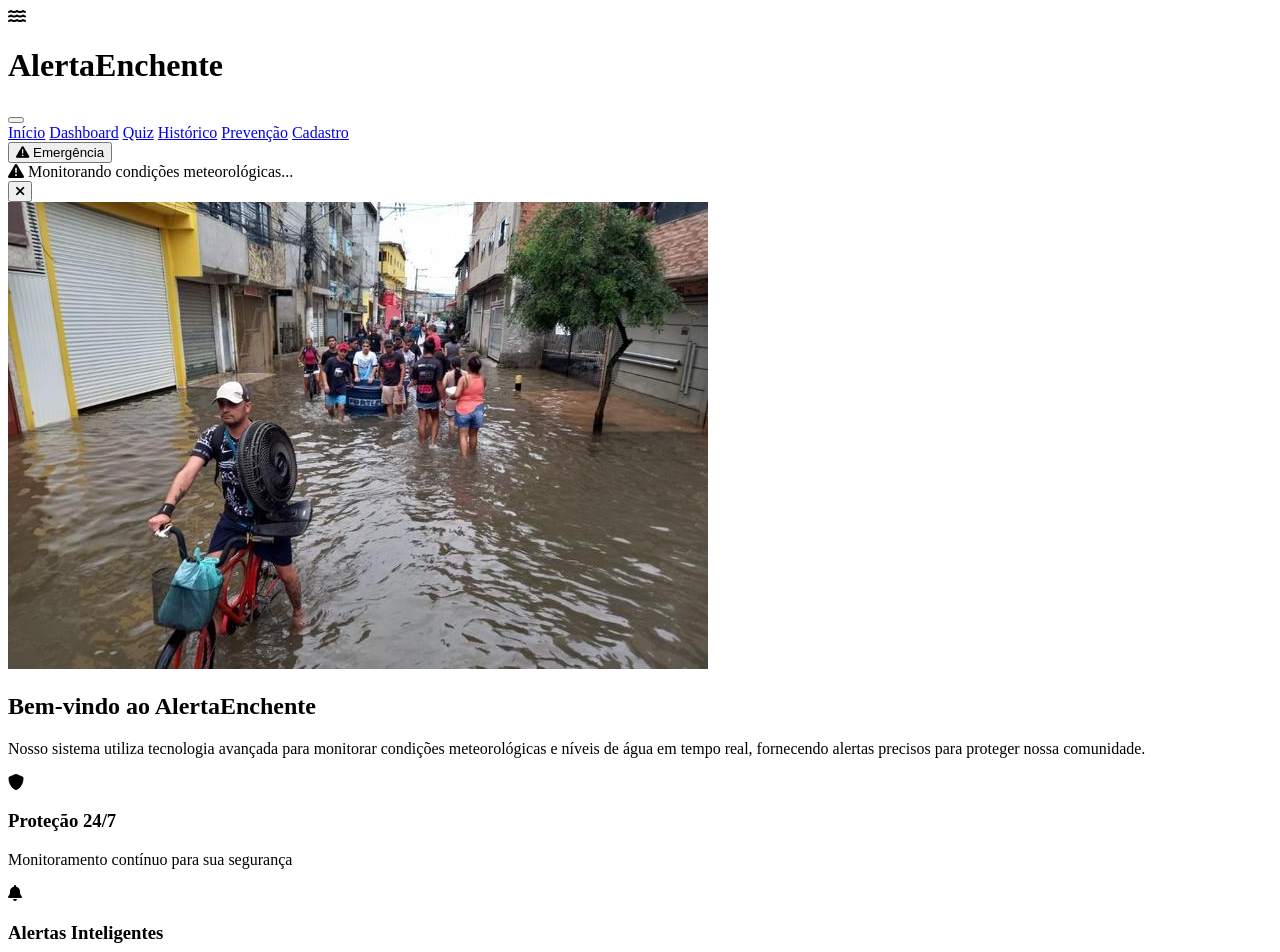
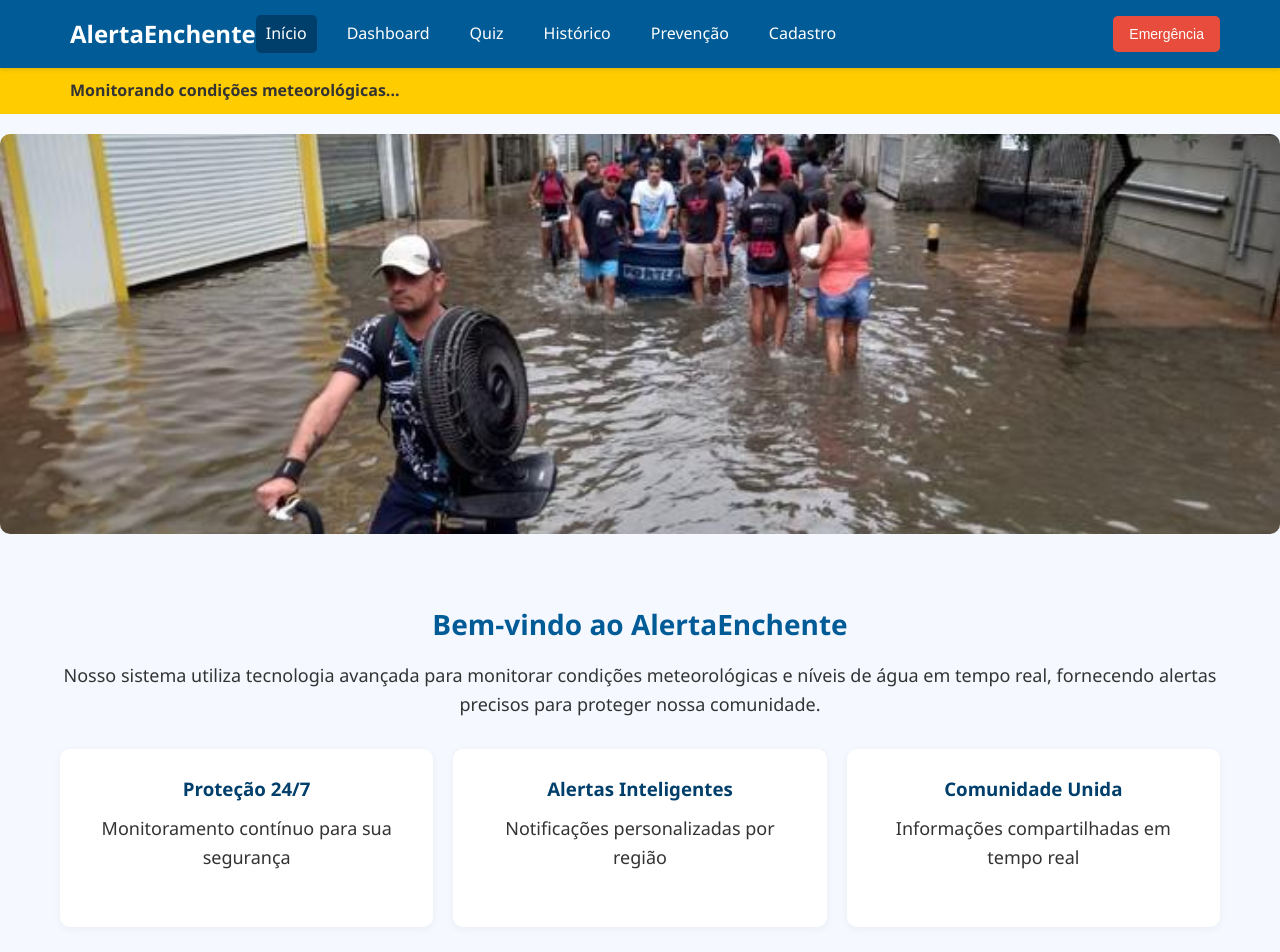
Before and after one commit to Global-solution-FIAP-2025/Alertaenchente-, a plain HTML site: page index.html in a window 1280 px wide. Shown: the top 952 px of the page. Drawn offline with Linux system fonts and the light colour scheme; files that its build step writes are made by us from their sources.

Commit message:
css da index

```diff
--- a/index.html
+++ b/index.html
@@ -4,8 +4,8 @@
     <meta charset="UTF-8">
     <meta name="viewport" content="width=device-width, initial-scale=1.0">
     <title>AlertaEnchente - Sistema de Monitoramento</title>
-    <link rel="stylesheet" href="./src/estilo.css">
-    <link href="https://cdnjs.cloudflare.com/ajax/libs/font-awesome/6.0.0/css/all.min.css" rel="stylesheet">
+    <link rel="stylesheet" href="src/css/estilo.css">
+
 </head>
 <body>
     <!-- Header -->
--- a/src/css/estilo.css
+++ b/src/css/estilo.css
@@ -0,0 +1,278 @@
+/* Reset e base */
+* {
+    margin: 0;
+    padding: 0;
+    box-sizing: border-box;
+}
+
+body {
+    font-family: 'Segoe UI', Tahoma, Geneva, Verdana, sans-serif;
+    background-color: #f5f9ff;
+    color: #333;
+    line-height: 1.6;
+}
+
+img {
+    max-width: 100%;
+    height: auto;
+}
+
+.container {
+    max-width: 1200px;
+    margin: 0 auto;
+    padding: 0 20px;
+}
+
+/* Header */
+.header {
+    background-color: #005b96;
+    color: white;
+    padding: 15px 0;
+    box-shadow: 0 2px 4px rgba(0,0,0,0.1);
+    position: sticky;
+    top: 0;
+    z-index: 1000;
+}
+
+.logo {
+    display: flex;
+    align-items: center;
+    gap: 10px;
+}
+
+.logo i {
+    font-size: 24px;
+}
+
+.logo h1 {
+    font-size: 24px;
+}
+
+.header .container {
+    display: flex;
+    align-items: center;
+    justify-content: space-between;
+    flex-wrap: wrap;
+}
+
+/* Navegação */
+.nav {
+    display: flex;
+    gap: 20px;
+}
+
+.nav-link {
+    color: white;
+    text-decoration: none;
+    font-weight: 500;
+    transition: 0.3s;
+    padding: 6px 10px;
+    border-radius: 5px;
+}
+
+.nav-link:hover,
+.nav-link.active {
+    background-color: #003f6b;
+}
+
+/* Botão Emergência */
+.emergency-btn {
+    margin-left: auto;
+}
+
+.btn-emergency {
+    background-color: #e74c3c;
+    color: white;
+    border: none;
+    padding: 10px 16px;
+    border-radius: 5px;
+    font-size: 14px;
+    cursor: pointer;
+    transition: 0.3s;
+}
+
+.btn-emergency:hover {
+    background-color: #c0392b;
+}
+
+/* Botão Menu Mobile */
+.mobile-menu-btn {
+    display: none;
+    flex-direction: column;
+    gap: 4px;
+    background: none;
+    border: none;
+    cursor: pointer;
+}
+
+.mobile-menu-btn span {
+    width: 25px;
+    height: 3px;
+    background-color: white;
+    border-radius: 2px;
+}
+
+/* Banner de Alerta */
+.alert-banner {
+    background-color: #ffcc00;
+    color: #333;
+    padding: 10px 0;
+}
+
+.alert-banner .container {
+    display: flex;
+    justify-content: space-between;
+    align-items: center;
+}
+
+.alert-content {
+    display: flex;
+    align-items: center;
+    gap: 10px;
+    font-weight: bold;
+}
+
+.alert-close {
+    background: none;
+    border: none;
+    font-size: 18px;
+    cursor: pointer;
+}
+
+/* Slideshow */
+.slideshow {
+    margin: 20px 0;
+    text-align: center;
+}
+
+.slideshow img {
+    max-height: 400px;
+    width: 100%;
+    object-fit: cover;
+    border-radius: 10px;
+}
+
+/* Seção de Boas-vindas */
+.welcome-section {
+    text-align: center;
+    padding: 40px 0;
+}
+
+.welcome-section h2 {
+    font-size: 28px;
+    margin-bottom: 15px;
+    color: #005b96;
+}
+
+.welcome-section p {
+    font-size: 18px;
+    margin-bottom: 30px;
+}
+
+/* Grid de Recursos */
+.features-grid {
+    display: grid;
+    grid-template-columns: repeat(auto-fit, minmax(250px, 1fr));
+    gap: 20px;
+}
+
+.feature-card {
+    background-color: white;
+    border-radius: 10px;
+    padding: 25px;
+    box-shadow: 0 2px 8px rgba(0,0,0,0.05);
+    text-align: center;
+    transition: 0.3s;
+}
+
+.feature-card:hover {
+    transform: translateY(-5px);
+}
+
+.feature-card i {
+    font-size: 32px;
+    color: #005b96;
+    margin-bottom: 10px;
+}
+
+.feature-card h3 {
+    margin-bottom: 10px;
+    color: #003f6b;
+}
+
+/* Footer */
+.footer {
+    background-color: #003f6b;
+    color: white;
+    padding: 40px 20px 20px;
+    margin-top: 40px;
+}
+
+.footer-content {
+    display: flex;
+    flex-wrap: wrap;
+    gap: 40px;
+    justify-content: space-between;
+}
+
+.footer-section {
+    flex: 1;
+    min-width: 200px;
+}
+
+.footer-section h4 {
+    margin-bottom: 10px;
+}
+
+.social-links a {
+    color: white;
+    margin-right: 10px;
+    font-size: 18px;
+    transition: 0.3s;
+}
+
+.social-links a:hover {
+    color: #ffcc00;
+}
+
+.footer-bottom {
+    text-align: center;
+    padding-top: 20px;
+    font-size: 14px;
+    border-top: 1px solid rgba(255,255,255,0.2);
+}
+
+/* Responsivo */
+@media (max-width: 768px) {
+    .nav {
+        display: none;
+        flex-direction: column;
+        width: 100%;
+        background-color: #005b96;
+        padding: 10px 0;
+    }
+
+    .nav-link {
+        padding: 10px 20px;
+        text-align: center;
+    }
+
+    .mobile-menu-btn {
+        display: flex;
+    }
+
+    .nav.open {
+        display: flex;
+    }
+
+    .emergency-btn {
+        margin-top: 10px;
+        width: 100%;
+        display: flex;
+        justify-content: center;
+    }
+
+    .footer-content {
+        flex-direction: column;
+    }
+}
```
